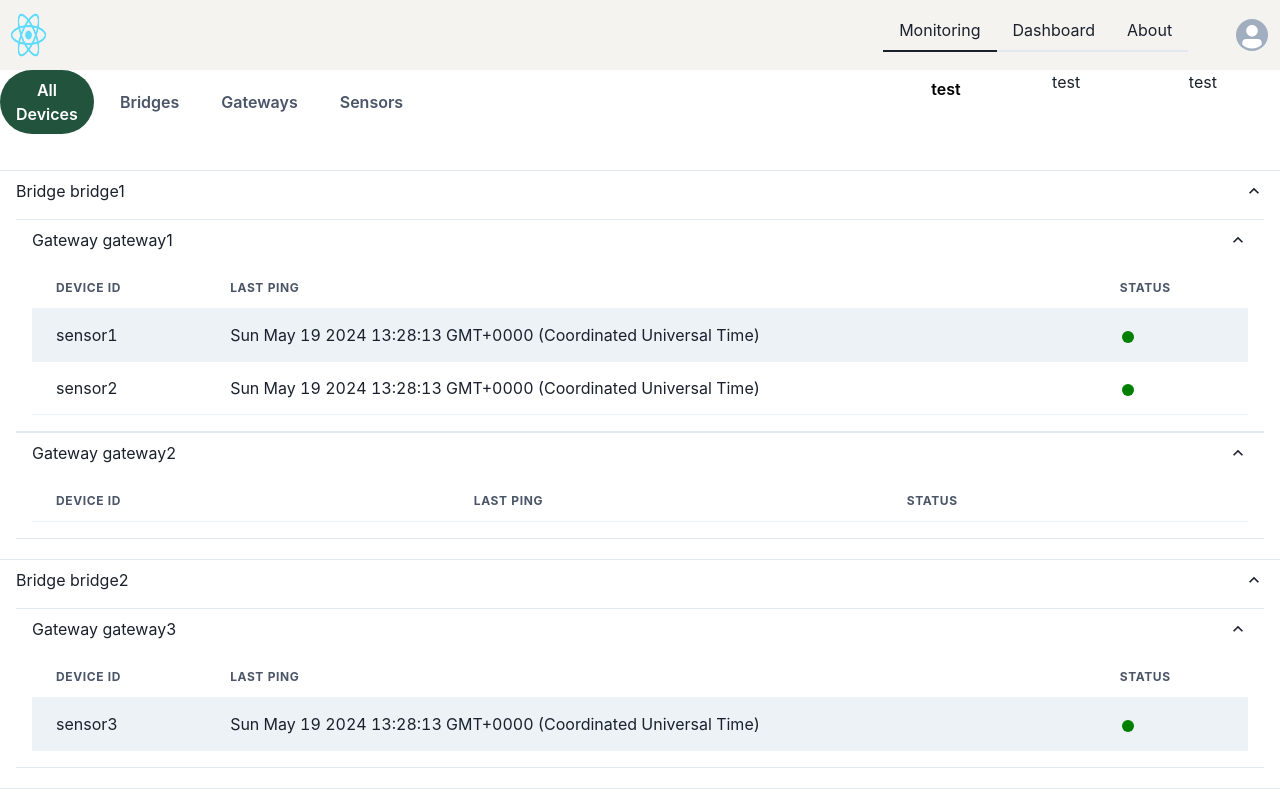
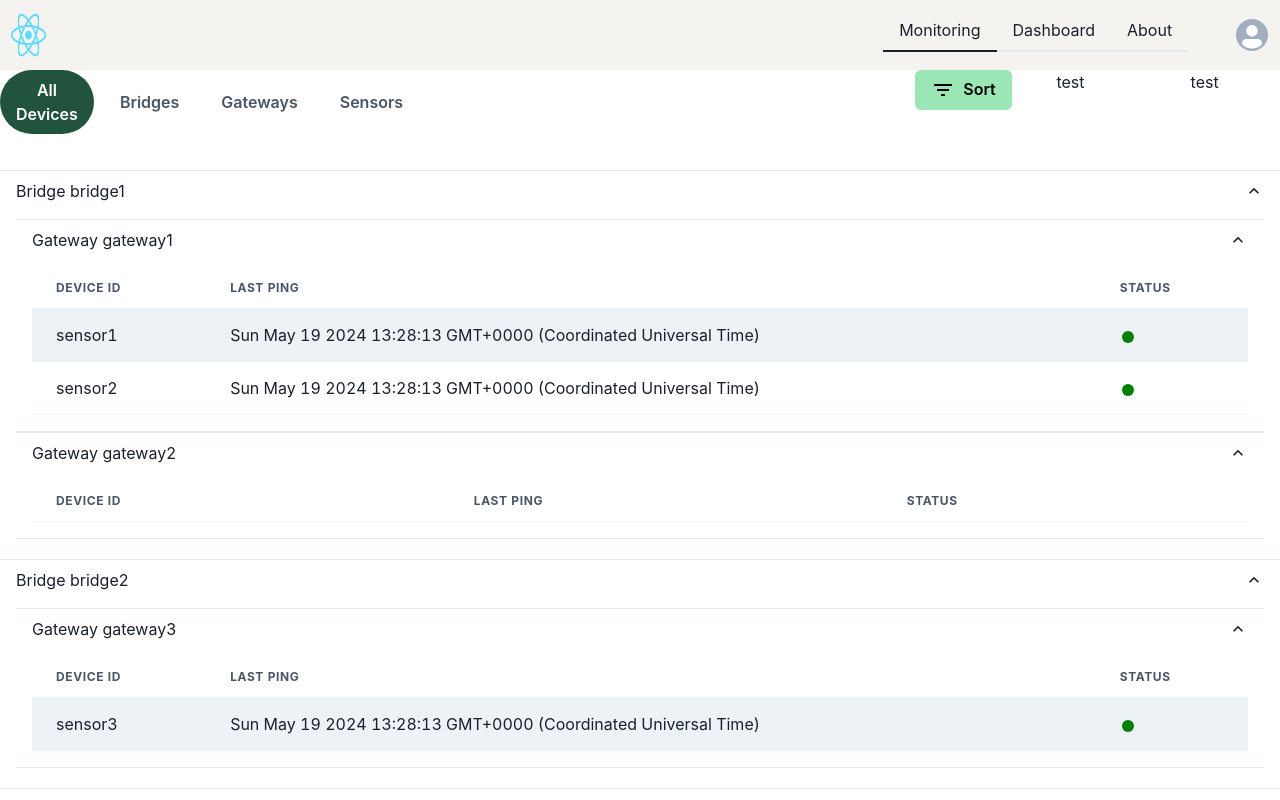
Before and after one commit to mikoMaz/monitoring-via-push-messages, a React (Create React App) app in the folder src/main/webclient/: page /monitoring in a window 1280 px wide. Built offline with nearby package versions, Linux system fonts and the light colour scheme.

Commit message:
added material icons

```diff
--- a/src/main/webclient/package.json
+++ b/src/main/webclient/package.json
@@ -5,8 +5,7 @@
   "dependencies": {
     "@chakra-ui/react": "^2.8.2",
     "@emotion/react": "^11.11.4",
-    "@emotion/styled": "^11.11.0",
-    "@icons/material": "^0.4.1",
+    "@emotion/styled": "^11.11.5",
     "@mantine/charts": "^7.7.0",
     "@mantine/core": "^7.7.0",
     "@mantine/dates": "^7.7.0",
@@ -15,6 +14,8 @@
     "@mantine/hooks": "^7.7.0",
     "@mantine/modals": "^7.7.0",
     "@mantine/notifications": "^7.7.0",
+    "@mui/icons-material": "^5.15.18",
+    "@mui/material": "^5.15.18",
     "@testing-library/jest-dom": "^5.14.1",
     "@testing-library/react": "^13.0.0",
     "@testing-library/user-event": "^13.2.1",
--- a/src/main/webclient/src/client/app-wrapper.tsx
+++ b/src/main/webclient/src/client/app-wrapper.tsx
@@ -1,7 +1,7 @@
 import { ReactNode } from "react";
 import { BrowserRouter } from "react-router-dom";
 import { MantineProvider, createTheme } from "@mantine/core";
-import { ChakraProvider, extendTheme } from "@chakra-ui/react";
+import { ChakraProvider, extendTheme, theme } from "@chakra-ui/react";
 import { appProps } from "../config/config";
 
 
@@ -14,9 +14,11 @@ export const AppWrapper = ({children}: {children: ReactNode}) => {
     colors: {
       primary: {
         500: appProps.appMainProps.ui.colors.primary,
+        600: theme.colors.green[900]
       },
       secondary: {
         500: appProps.appMainProps.ui.colors.secondary,
+        600: theme.colors.green[300]
       },
       background: {
         500: appProps.appMainProps.ui.colors.background
--- a/src/main/webclient/src/components/layout/button-with-icon.tsx
+++ b/src/main/webclient/src/components/layout/button-with-icon.tsx
@@ -16,7 +16,7 @@ export const ButtonWithIcon = ({
 }: IButtonWithIconProps) => {
   return (
     //ustawic theme
-    <Button leftIcon={icon} {...props} colorScheme="lightGreen" color={ui.colors.black} variant="solid">
+    <Button leftIcon={icon} {...props} colorScheme="secondary" color={ui.colors.black} variant="solid">
       {text}
     </Button>
   );
--- a/src/main/webclient/src/components/monitoring-page/components/filter-section-buttons.tsx
+++ b/src/main/webclient/src/components/monitoring-page/components/filter-section-buttons.tsx
@@ -1,6 +1,8 @@
 import { Button, Grid, GridItem } from "@chakra-ui/react";
 import { ButtonWithIcon } from "../../layout/button-with-icon";
 import { IUIProps } from "../../app-main/app-main";
+import FilterListIcon from '@mui/icons-material/FilterList';
+
 
 interface IFilterSectionButtonsProps {
   ui: IUIProps
@@ -10,10 +12,7 @@ export const FilterSectionButtons = ({ui}: IFilterSectionButtonsProps) => {
   return (
     <Grid templateColumns="2fr 1fr 2fr 1fr 2fr">
       <GridItem>
-        {/* <ButtonWithIcon text="Sort" icon={<></>} ui={ui}/> */}
-        <Button colorScheme="lightGreen" color={ui.colors.black} variant="solid">test
-    </Button>
-        {/* <Button>test</Button> */}
+        <ButtonWithIcon text="Sort" icon={<FilterListIcon/>} ui={ui}/>
       </GridItem>
       <GridItem>
         <div className="empty-space"/>
```
Also changed, not shown: 1 other file (tests, documents, lock files or other folders).
